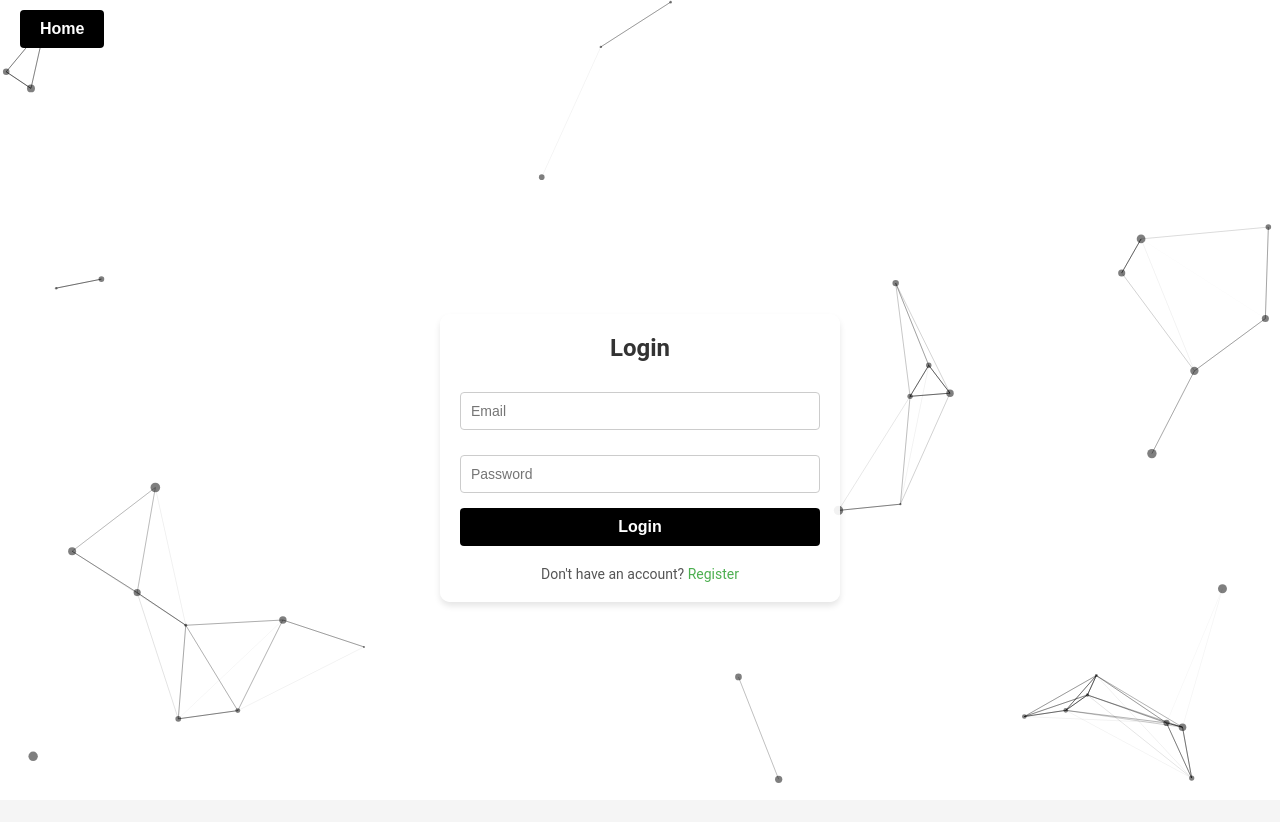
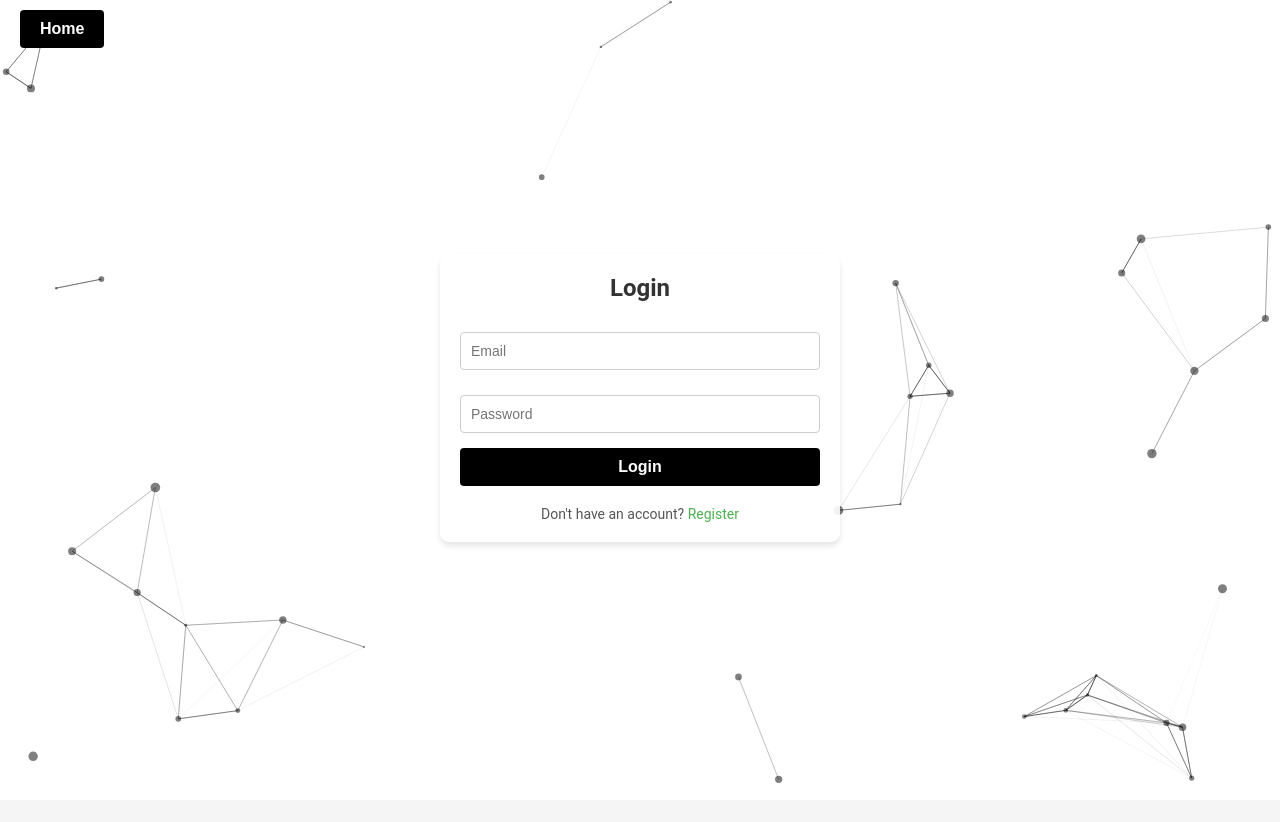
Before and after one commit to kristophermt3z/personalized-forms-frontend, a React (Create React App) app: page /login in a window 1280 px wide. Shown: the top 822 px of the page. After the commit the page ends 800 px from the top, so only its background shows below. Built offline with nearby package versions, Linux system fonts and the light colour scheme.

Commit message:
estilos login y register

```diff
--- a/src/pages/styles/Auth.css
+++ b/src/pages/styles/Auth.css
@@ -4,7 +4,7 @@
     flex-direction: column;
     justify-content: center;
     align-items: center;
-    height: 100vh;
+    height: 85vh;
     background: transparent;
     font-family: "Roboto", sans-serif;
     overflow: hidden;
```
